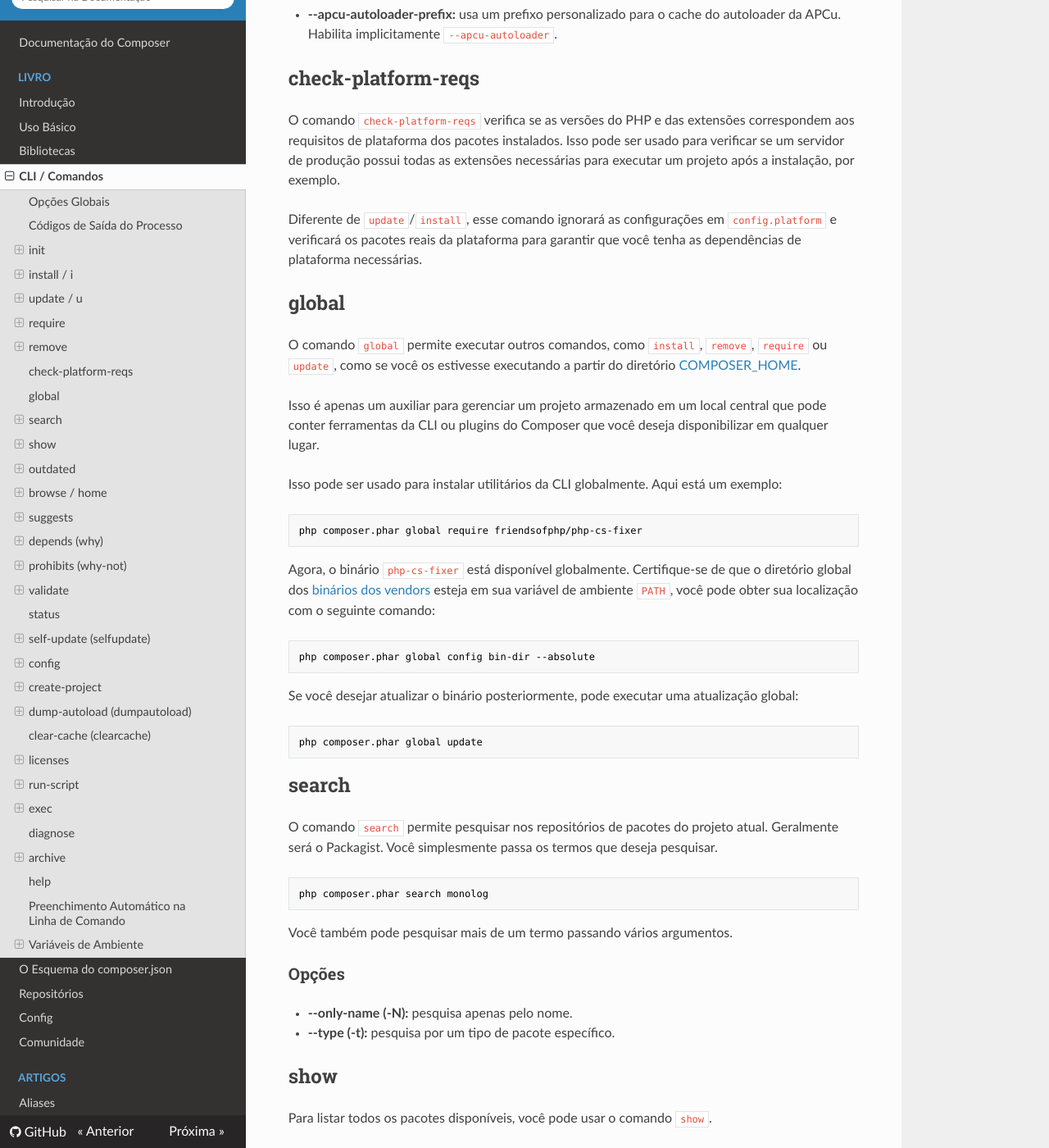
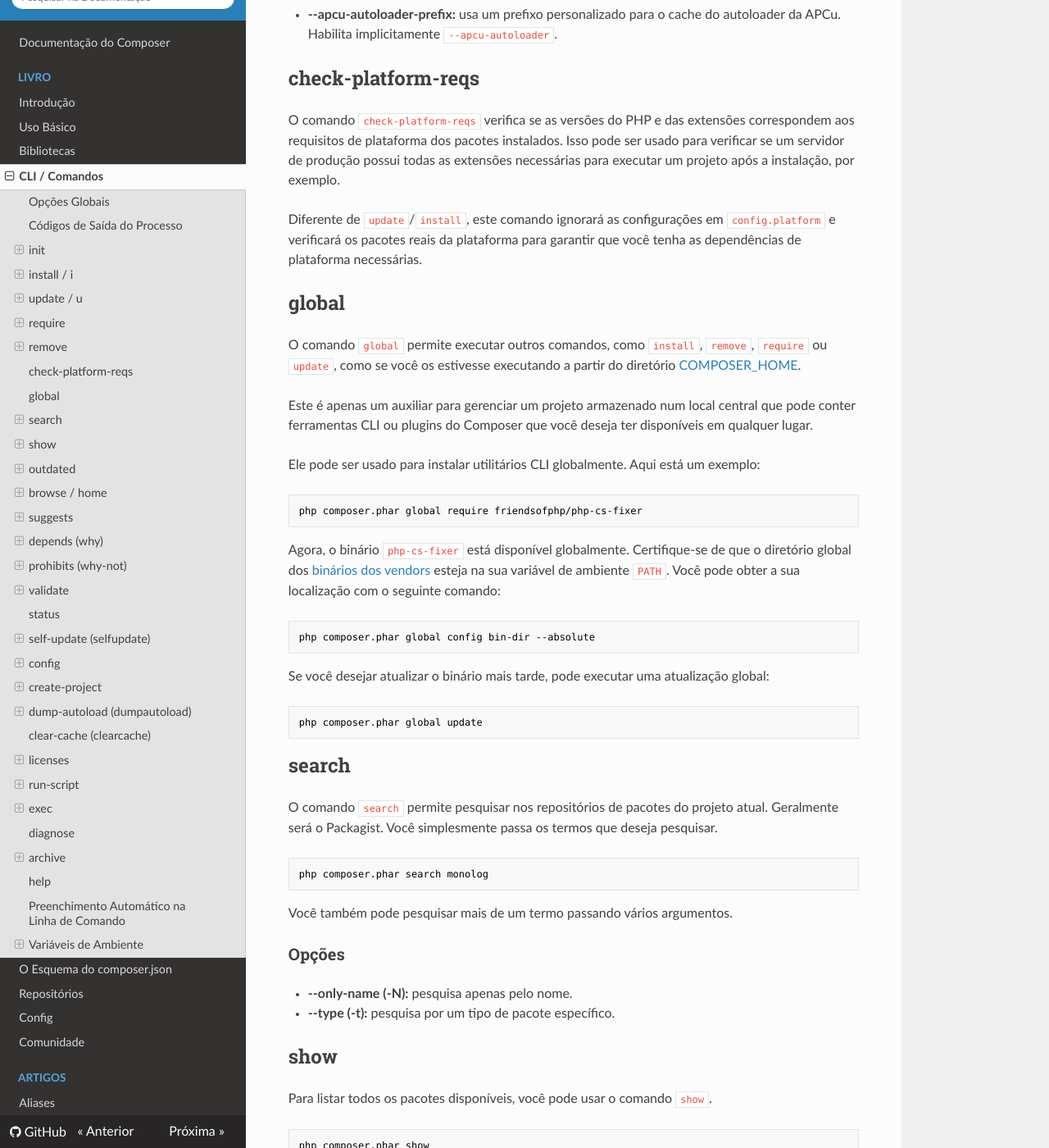
Before and after one commit to php-dev-br/composer-doc-pt-br, an MkDocs documentation site: the page built from doc/cli.md, in a window 1280 px wide and 1400 px high, scrolled down 7013 px. Shown: the whole window at 82% size. Built offline with MkDocs 1.6.1, drawn with Linux system fonts in a browser that asks for light colours; nearby versions of some CDN libraries; library files that are not in the unit come from our copies.

Commit message:
Update translations

````diff
--- a/doc/cli.md
+++ b/doc/cli.md
@@ -345,7 +345,7 @@ correspondem aos requisitos de plataforma dos pacotes instalados. Isso pode ser
 usado para verificar se um servidor de produção possui todas as extensões
 necessárias para executar um projeto após a instalação, por exemplo.
 
-Diferente de `update`/`install`, esse comando ignorará as configurações em
+Diferente de `update`/`install`, este comando ignorará as configurações em
 `config.platform` e verificará os pacotes reais da plataforma para garantir que
 você tenha as dependências de plataforma necessárias.
 
@@ -355,11 +355,11 @@ O comando `global` permite executar outros comandos, como `install`, `remove`,
 `require` ou `update`, como se você os estivesse executando a partir do
 diretório [COMPOSER_HOME][book-composer-home].
 
-Isso é apenas um auxiliar para gerenciar um projeto armazenado em um local
-central que pode conter ferramentas da CLI ou plugins do Composer que você
-deseja disponibilizar em qualquer lugar.
+Este é apenas um auxiliar para gerenciar um projeto armazenado num local central
+que pode conter ferramentas CLI ou plugins do Composer que você deseja ter
+disponíveis em qualquer lugar.
 
-Isso pode ser usado para instalar utilitários da CLI globalmente. Aqui está um
+Ele pode ser usado para instalar utilitários CLI globalmente. Aqui está um
 exemplo:
 
 ```sh
@@ -367,16 +367,16 @@ php composer.phar global require friendsofphp/php-cs-fixer
 ```
 
 Agora, o binário `php-cs-fixer` está disponível globalmente. Certifique-se de
-que o diretório global dos [binários dos vendors][article-binaries] esteja em sua
-variável de ambiente `PATH`, você pode obter sua localização com o seguinte
-comando:
+que o diretório global dos [binários dos vendors][article-binaries] esteja na
+sua variável de ambiente `PATH`. Você pode obter a sua localização com o
+seguinte comando:
 
 ```sh
 php composer.phar global config bin-dir --absolute
 ```
 
-Se você desejar atualizar o binário posteriormente, pode executar uma
-atualização global:
+Se você desejar atualizar o binário mais tarde, pode executar uma atualização
+global:
 
 ```sh
 php composer.phar global update
````
